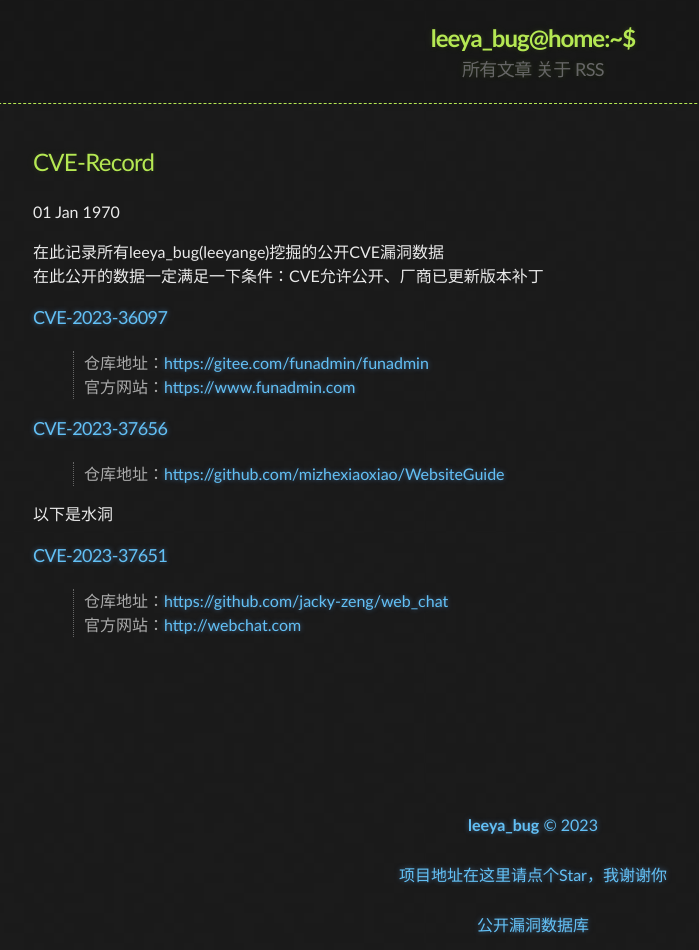
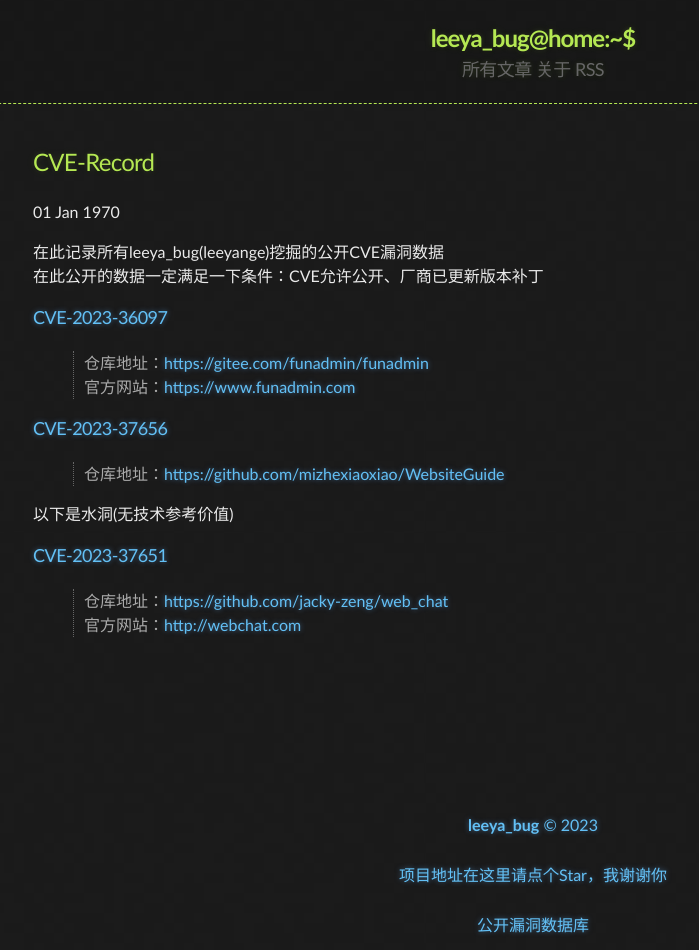
Before and after one commit to Leeyangee/leeyangee.github.io, a Jekyll site: the page built from _posts/1970-01-01-CVE-Record.md, in a window 1280 px wide. Shown: the whole page, without its empty margins (107-806 px from the left). Built offline with Jekyll 4.4.1, drawn with Linux system fonts in a browser that asks for light colours.

Commit message:
Update 1970-01-01-CVE-Record.md

```diff
--- a/_posts/1970-01-01-CVE-Record.md
+++ b/_posts/1970-01-01-CVE-Record.md
@@ -14,7 +14,7 @@ published: true
 > 仓库地址：<https://github.com/mizhexiaoxiao/WebsiteGuide>
 
 
-以下是水洞
+以下是水洞(无技术参考价值)
 
 ### [CVE-2023-37651](https://cve.mitre.org/cgi-bin/cvename.cgi?name=CVE-2023-37651)
 > 仓库地址：<https://github.com/jacky-zeng/web_chat>
```
